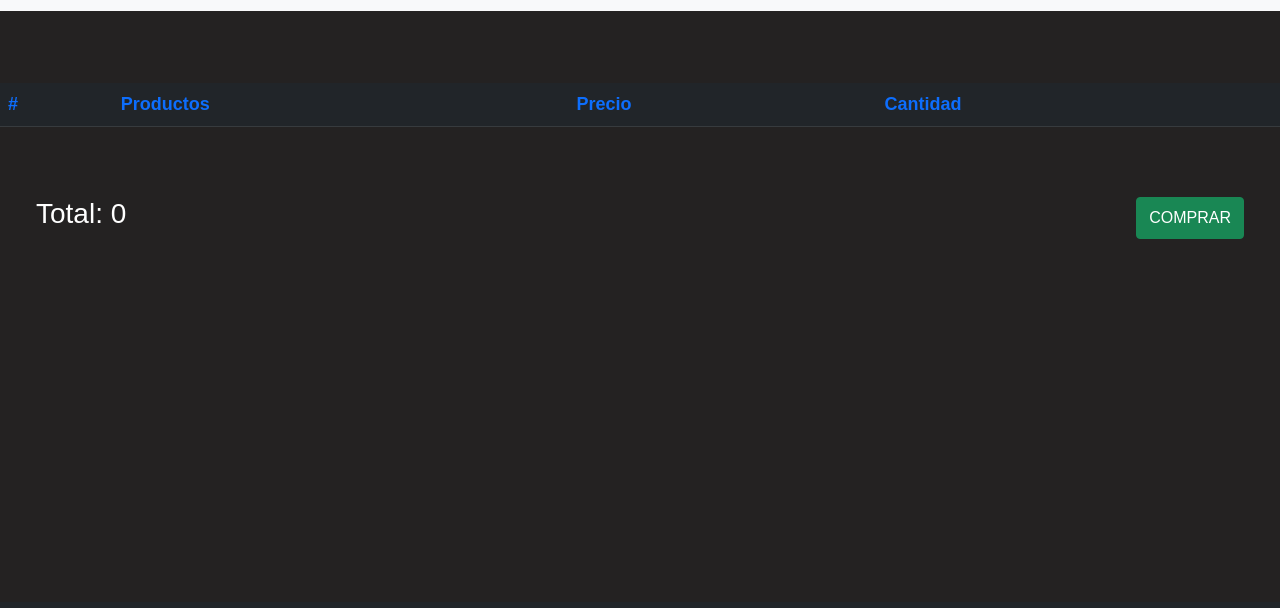
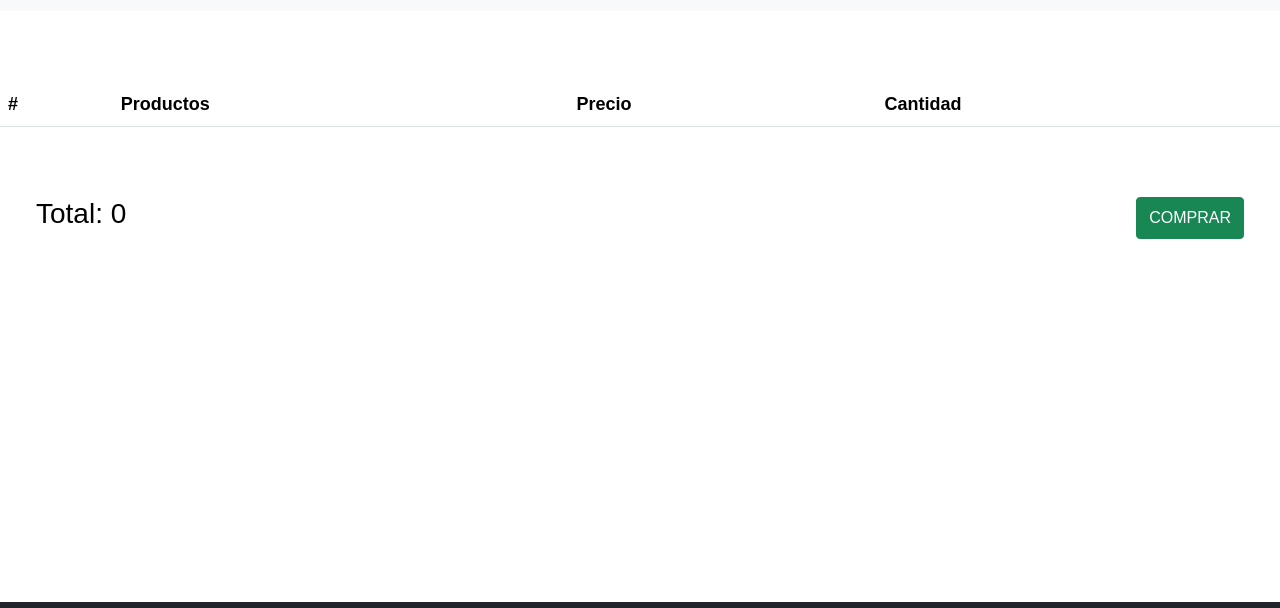
Before and after one commit to nicolasinda/lasAnimasJs, a website: page paginas/carrito.html in a window 1280 px wide. Shown: the part 61-669 px from the top of the page. Drawn offline with nearby package versions, Linux system fonts and the light colour scheme; files that its build step writes are made by us from their sources; a web font is replaced by a local one.

Commit message:
remodelando diseño carrito

```diff
--- a/css/styles.css
+++ b/css/styles.css
@@ -1,6 +1,4 @@
-body{
-  background-color: #110f0fea;
-}
+
 header, .alert{
   z-index: 100;
 }
--- a/js/app.js
+++ b/js/app.js
@@ -12,13 +12,13 @@ function addToCarritoItem(e) {
   const item = button.closest('.card')
   const itemTitle = item.querySelector('.card-title').textContent;
   const itemPrice = item.querySelector('.precio').textContent;
-  const itemImg = item.querySelector('.card-img-top').src;
+  /* const itemImg = item.querySelector('.card-img-top').src; */
 
 
   const newItem = {
     title: itemTitle,
     precio: itemPrice,
-    img: itemImg,
+    /* img: itemImg, */
     cantidad: 1
   }
 
@@ -47,7 +47,7 @@ function addItemCarrito(newItem) {
   }
 
   carrito.push(newItem)
-
+console.log(carrito)
   renderCarrito()
 }
 
@@ -78,6 +78,7 @@ function renderCarrito() {
     tr.querySelector(".input__elemento").addEventListener('change', sumaCantidad)
   })
   CarritoTotal()
+  console.log(CarritoTotal+ "carritoTotal")
 }
 
 function CarritoTotal() {
--- a/paginas/carrito.html
+++ b/paginas/carrito.html
@@ -97,9 +97,9 @@
                 1
             </div>
 
-            <table class="table table-dark table-hover">
+            <table class="table table-hover">
                 <thead>
-                    <tr class="text-primary">
+                    <tr class="text-black">
                         <th scope="col">#</th>
                         <th scope="col">Productos</th>
                         <th scope="col">Precio</th>
@@ -115,7 +115,7 @@
             <br><br>
             <div class="row mx-4">
                 <div class="col">
-                    <h3 class="itemCartTotal text-white">Total: 0</h3>
+                    <h3 class="itemCartTotal text-black">Total: 0</h3>
                 </div>
                 <div class="col d-flex justify-content-end">
                     <button class="btn btn-success">COMPRAR</button>
```
Also changed, not shown: paginas/camperas.html (+1 -1 lines).
